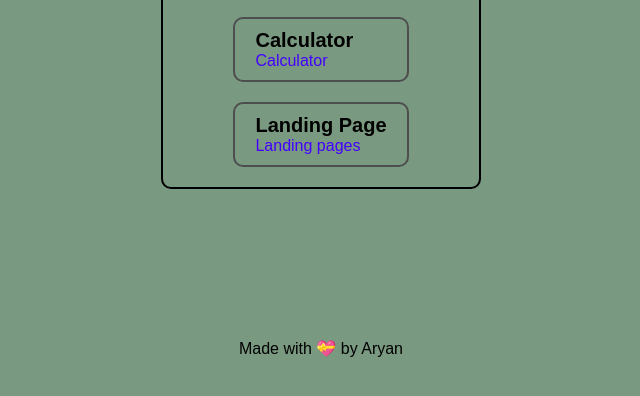
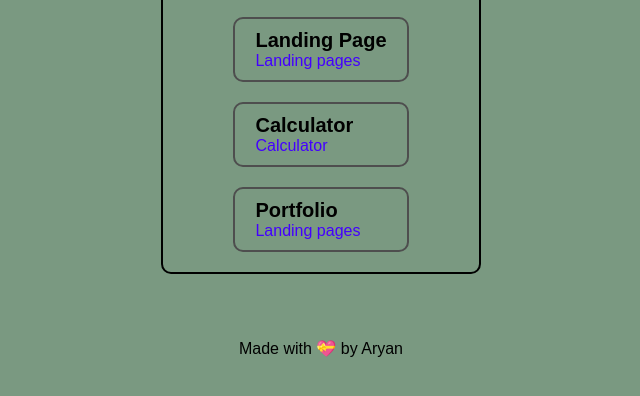
Before and after one commit to Aryan-22/CodSoft, a plain HTML site: page index.html in a window 1280 px wide. Shown: the part 42-438 px from the top of the page, without its empty margins (351-991 px from the left). Drawn offline with Linux system fonts and the light colour scheme.

Commit message:
Update index.html

```diff
--- a/index.html
+++ b/index.html
@@ -9,13 +9,17 @@
 <body>
     <div class="container">
         <h1>Projects</h1>
+        <div class="project" >
+            <h5>Landing Page</h5>
+            <a href="./Landing page/index.html" target="_blank">Landing pages</a>
+        </div>
         <div class="project">
             <h5>Calculator</h5>
             <a href="./Calculator/index.html" target="_blank">Calculator</a>
         </div>
         <div class="project" >
-            <h5>Landing Page</h5>
-            <a href="./Landing page/index.html" target="_blank">Landing pages</a>
+            <h5>Portfolio</h5>
+            <a href="./portfolio/index.html" target="_blank">Landing pages</a>
         </div>
     </div>
     <p>Made with 💝 by
```
